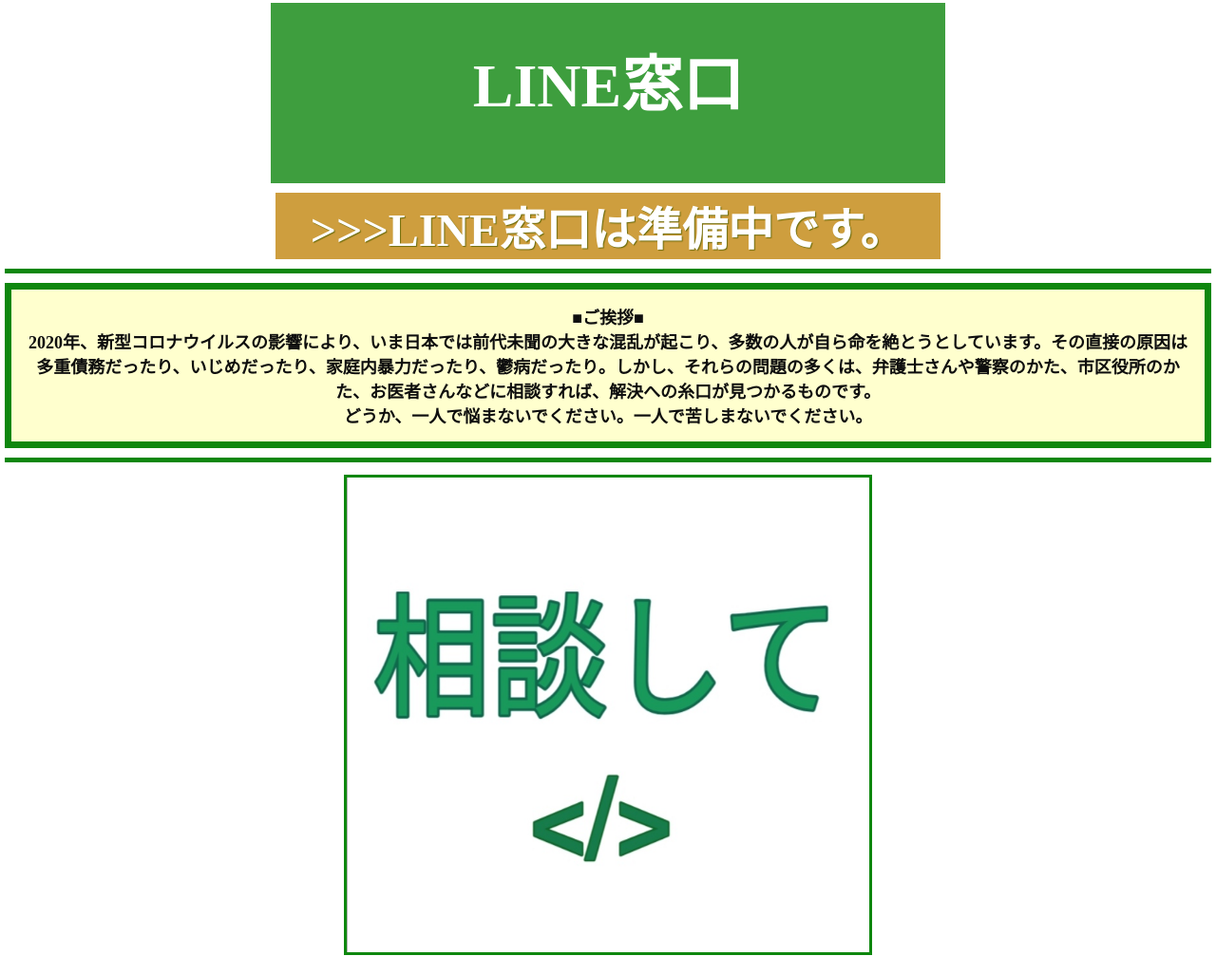
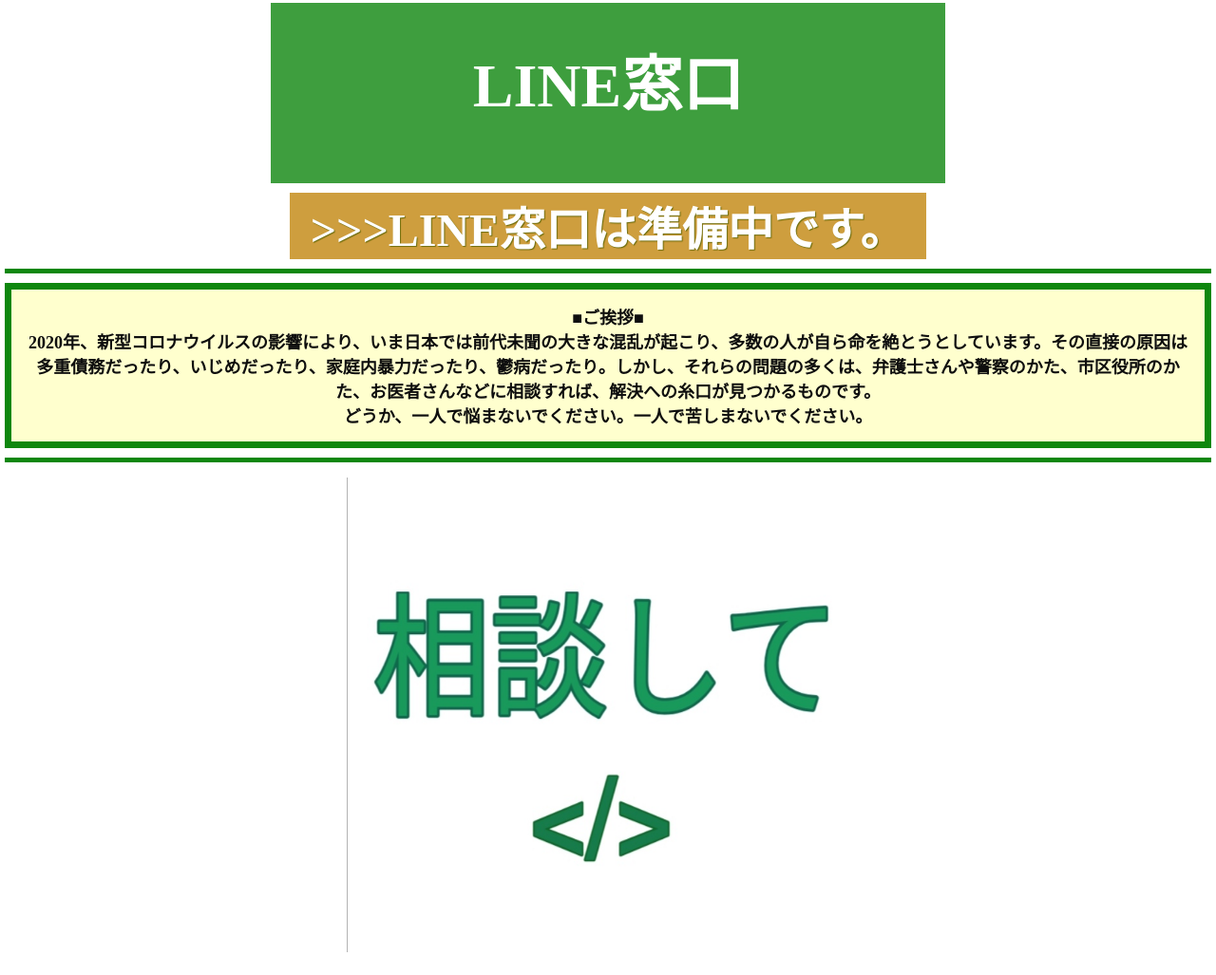
Before and after one commit to hiro-eng/ikitemb, a plain HTML site: page index.html in a window 1280 px wide. Shown: the part 1578-2605 px from the top of the page at 95% size. Drawn offline with nearby package versions, Linux system fonts and the light colour scheme.

Commit message:
Update index.html

```diff
--- a/index.html
+++ b/index.html
@@ -186,7 +186,7 @@ color:white;	background-color:#339933;
 font-size:48px;
 text-align:center;
 font-weight:bold;	background-color:#cc9933;
-width:700px;
+width:670px;
 margin:10px auto;
 color:white;
 text-shadow:#666600 1px 1px 1px;
@@ -208,7 +208,7 @@ text-align:center;
 .third-wrapper img{
 text-align:center;
 margin:5px auto;
-border:solid 3px green;
+border:solid 3px white;
 							}
 
 .address-wrapper{
```
